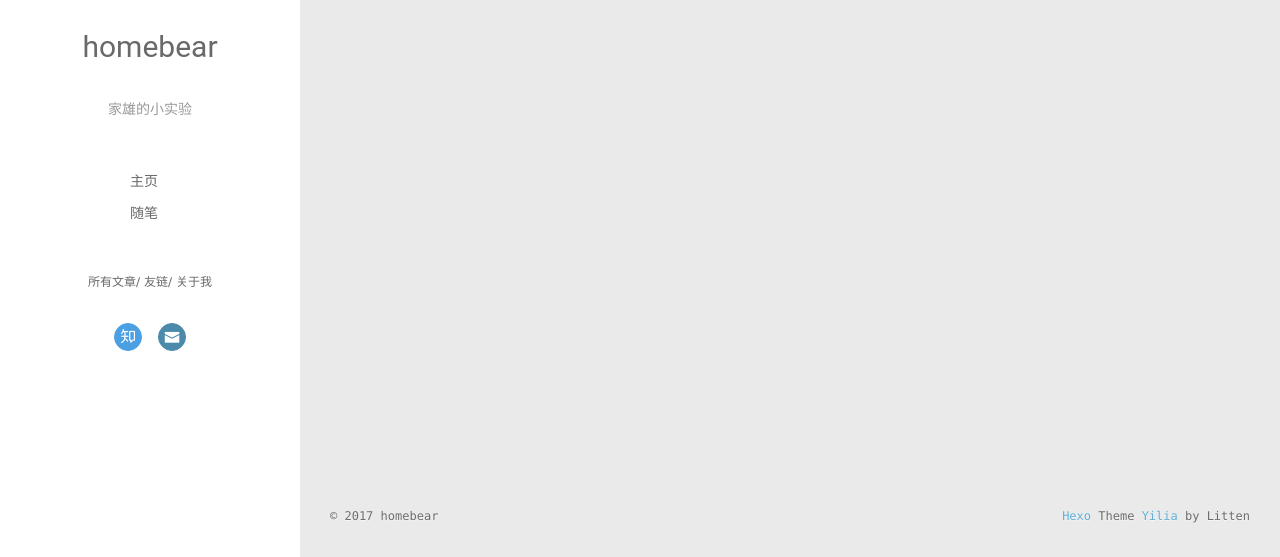
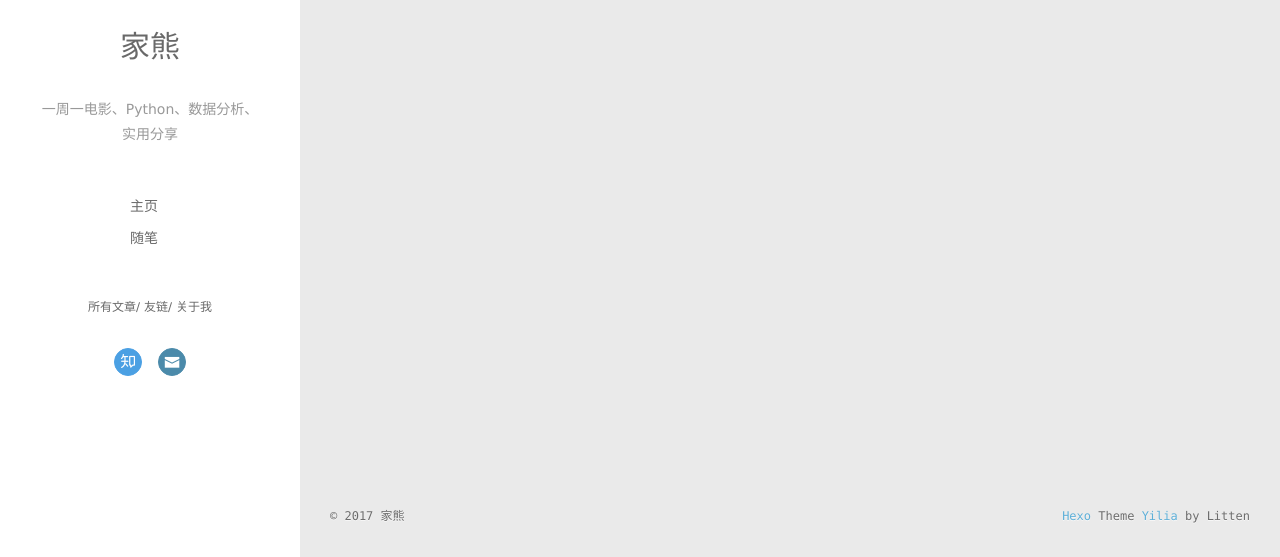
Before and after one commit to songshijun007/songshijun007.github.io, a plain HTML site: page archives/index.html in a window 1280 px wide. Shown: the part 243-800 px from the top of the page. Drawn offline with Linux system fonts and the light colour scheme; no server answers.

Commit message:
Site updated: 2017-03-17 19:15:39

```diff
--- a/archives/index.html
+++ b/archives/index.html
@@ -45,13 +45,13 @@
 <div class="intrude-less">
 	<header id="header" class="inner">
 		<a href="/" class="profilepic">
-			<img src="https://image.baidu.com/search/detail?ct=503316480&amp;z=&amp;tn=baiduimagedetail&amp;ipn=d&amp;word=%E6%98%9F%E7%A9%BA&amp;step_word=&amp;ie=utf-8&amp;in=&amp;cl=2&amp;lm=-1&amp;st=-1&amp;cs=1857176215,2816791989&amp;os=2935676688,988818862&amp;simid=49477249,835153937&amp;pn=8&amp;rn=1&amp;di=193805220840&amp;ln=1978&amp;fr=&amp;fmq=1461834534864_R&amp;fm=&amp;ic=0&amp;s=undefined&amp;se=&amp;sme=&amp;tab=0&amp;width=&amp;height=&amp;face=undefined&amp;is=0,0&amp;istype=2&amp;ist=&amp;jit=&amp;bdtype=0&amp;spn=0&amp;pi=0&amp;gsm=0&amp;objurl=http%3A%2F%2Fpic.58pic.com%2F58pic%2F11%2F16%2F02%2F32H58PICPre.jpg&amp;rpstart=0&amp;rpnum=0&amp;adpicid=0&amp;ctd=1489742626027^3_1354X651%1" class="js-avatar">
+			<img src="https://timgsa.baidu.com/timg?image&amp;quality=80&amp;size=b9999_10000&amp;sec=1490353884&amp;di=fae8c972bcfb386746659e0af7d5d581&amp;imgtype=jpg&amp;er=1&amp;src=http%3A%2F%2Fpic.58pic.com%2F58pic%2F11%2F16%2F02%2F32H58PICPre.jpg" class="js-avatar">
 		</a>
 		<hgroup>
-		  <h1 class="header-author"><a href="/">homebear</a></h1>
+		  <h1 class="header-author"><a href="/">家熊</a></h1>
 		</hgroup>
 
-		<p class="header-subtitle">家雄的小实验</p>
+		<p class="header-subtitle">一周一电影、Python、数据分析、实用分享</p>
 
 
 		<nav class="header-menu">
@@ -101,13 +101,13 @@
 	<div class="intrude-less">
 		<header id="header" class="inner">
 			<div class="profilepic">
-				<img src="https://image.baidu.com/search/detail?ct=503316480&amp;z=&amp;tn=baiduimagedetail&amp;ipn=d&amp;word=%E6%98%9F%E7%A9%BA&amp;step_word=&amp;ie=utf-8&amp;in=&amp;cl=2&amp;lm=-1&amp;st=-1&amp;cs=1857176215,2816791989&amp;os=2935676688,988818862&amp;simid=49477249,835153937&amp;pn=8&amp;rn=1&amp;di=193805220840&amp;ln=1978&amp;fr=&amp;fmq=1461834534864_R&amp;fm=&amp;ic=0&amp;s=undefined&amp;se=&amp;sme=&amp;tab=0&amp;width=&amp;height=&amp;face=undefined&amp;is=0,0&amp;istype=2&amp;ist=&amp;jit=&amp;bdtype=0&amp;spn=0&amp;pi=0&amp;gsm=0&amp;objurl=http%3A%2F%2Fpic.58pic.com%2F58pic%2F11%2F16%2F02%2F32H58PICPre.jpg&amp;rpstart=0&amp;rpnum=0&amp;adpicid=0&amp;ctd=1489742626027^3_1354X651%1" class="js-avatar">
+				<img src="https://timgsa.baidu.com/timg?image&amp;quality=80&amp;size=b9999_10000&amp;sec=1490353884&amp;di=fae8c972bcfb386746659e0af7d5d581&amp;imgtype=jpg&amp;er=1&amp;src=http%3A%2F%2Fpic.58pic.com%2F58pic%2F11%2F16%2F02%2F32H58PICPre.jpg" class="js-avatar">
 			</div>
 			<hgroup>
-			  <h1 class="header-author js-header-author">homebear</h1>
+			  <h1 class="header-author js-header-author">家熊</h1>
 			</hgroup>
 
-			<p class="header-subtitle"><i class="icon icon-quo-left"></i>家雄的小实验<i class="icon icon-quo-right"></i></p>
+			<p class="header-subtitle"><i class="icon icon-quo-left"></i>一周一电影、Python、数据分析、实用分享<i class="icon icon-quo-right"></i></p>
 
 
 
@@ -227,7 +227,7 @@
   <div class="outer">
     <div id="footer-info">
     	<div class="footer-left">
-    		&copy; 2017 homebear
+    		&copy; 2017 家熊
     	</div>
       	<div class="footer-right">
       		<a href="http://hexo.io/" target="_blank">Hexo</a>  Theme <a href="https://github.com/litten/hexo-theme-yilia" target="_blank">Yilia</a> by Litten
```
Also changed, not shown: 2017/03/17/hello-world/index.html (+7 -7 lines), 2017/03/17/test/index.html (+7 -7 lines), archives/2017/03/index.html (+7 -7 lines), archives/2017/index.html (+7 -7 lines), index.html (+7 -7 lines).
